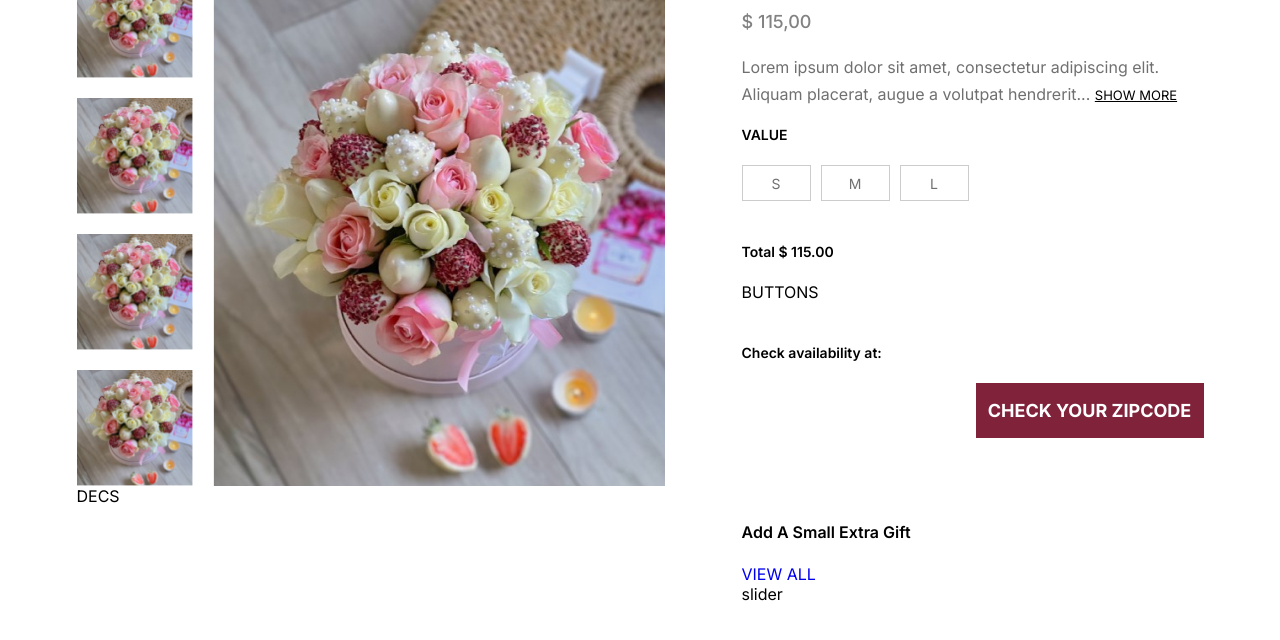
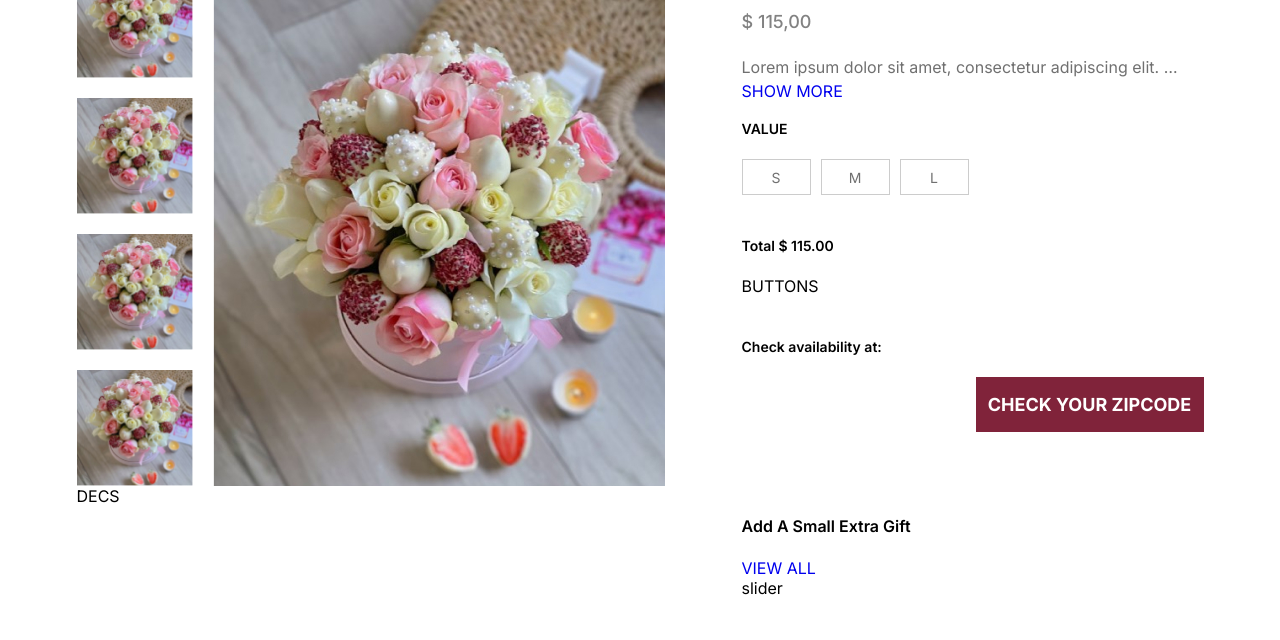
Before and after one commit to Nattyme/flowerShop, a plain HTML site: page product.html in a window 1280 px wide. Shown: the part 90-730 px from the top of the page. Drawn offline with Linux system fonts and the light colour scheme.

Commit message:
CSS  .product__info correction

```diff
--- a/product.html
+++ b/product.html
@@ -101,8 +101,11 @@
                                 <h1 class="title-product">TRUE LOVE</h1>
                             </div>
                             <p class="product__price">$ 115,00</p>
-                            <p class="product__info">Lorem ipsum dolor sit amet, consectetur adipiscing elit. Aliquam placerat, augue a volutpat hendrerit...
-                            <a class="product__read-more" href="#!">SHOW MORE</a></p>
+                            <div class="product__info">
+                                <p>Lorem ipsum dolor sit amet, consectetur adipiscing elit. Aliquam placerat, augue a volutpat hendrerit
+                                </p>
+                            </div>
+                            <a class="product__read-more" href="#!">SHOW MORE</a>
                         </div>
                         <div class="product__widgets">
                             <div class="product__widget">
--- a/scss/sections/_product.scss
+++ b/scss/sections/_product.scss
@@ -42,11 +42,20 @@
 }
 
 .product__info {
+    max-width: 444px;
     font-size: 16px;
     line-height: 1.68; /* 168.75% */
     color: #707070;
+    overflow: hidden;
+    white-space: nowrap;
+
+    p {
+        text-overflow: ellipsis;
+        overflow: hidden;
+    }
 
     a {
+        display: inline;
         font-size: 13px;
         text-decoration-line: underline;
         text-transform: uppercase;
```
Also changed, not shown: css/main.css, css/main.min.css, 2 other files.
